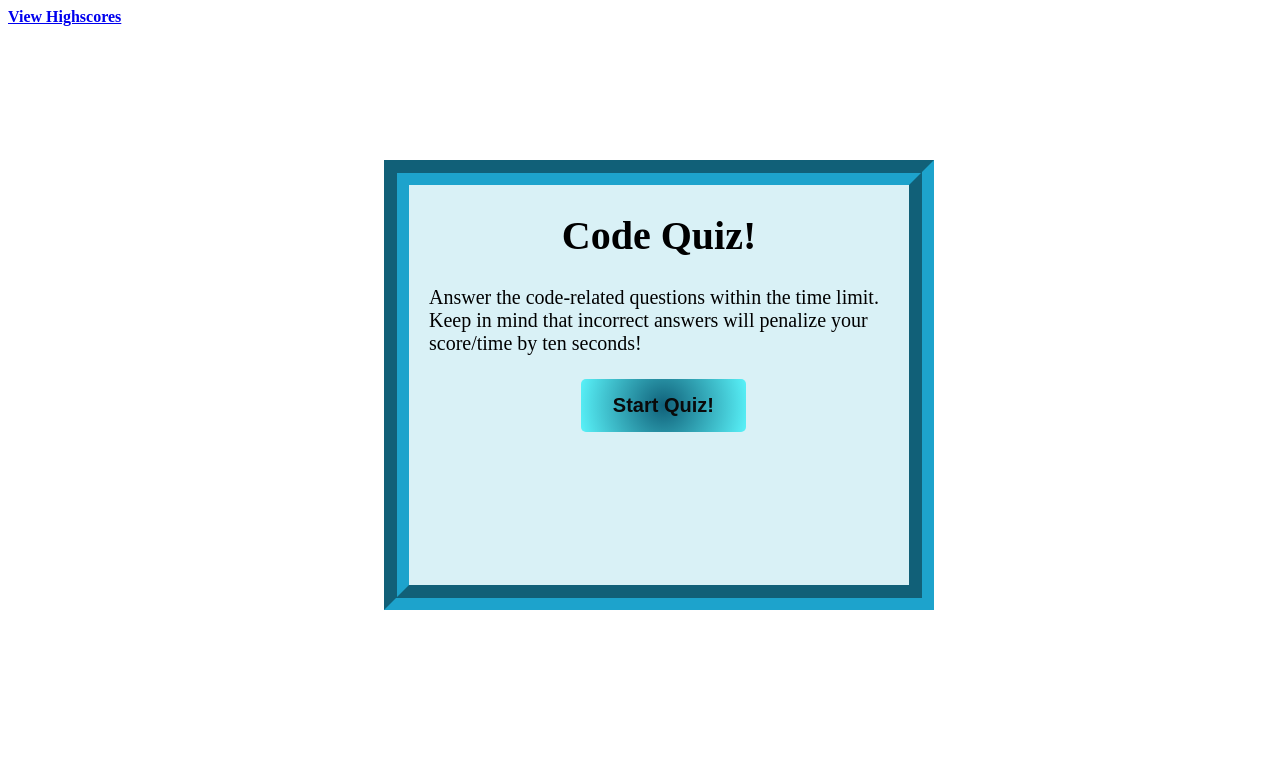
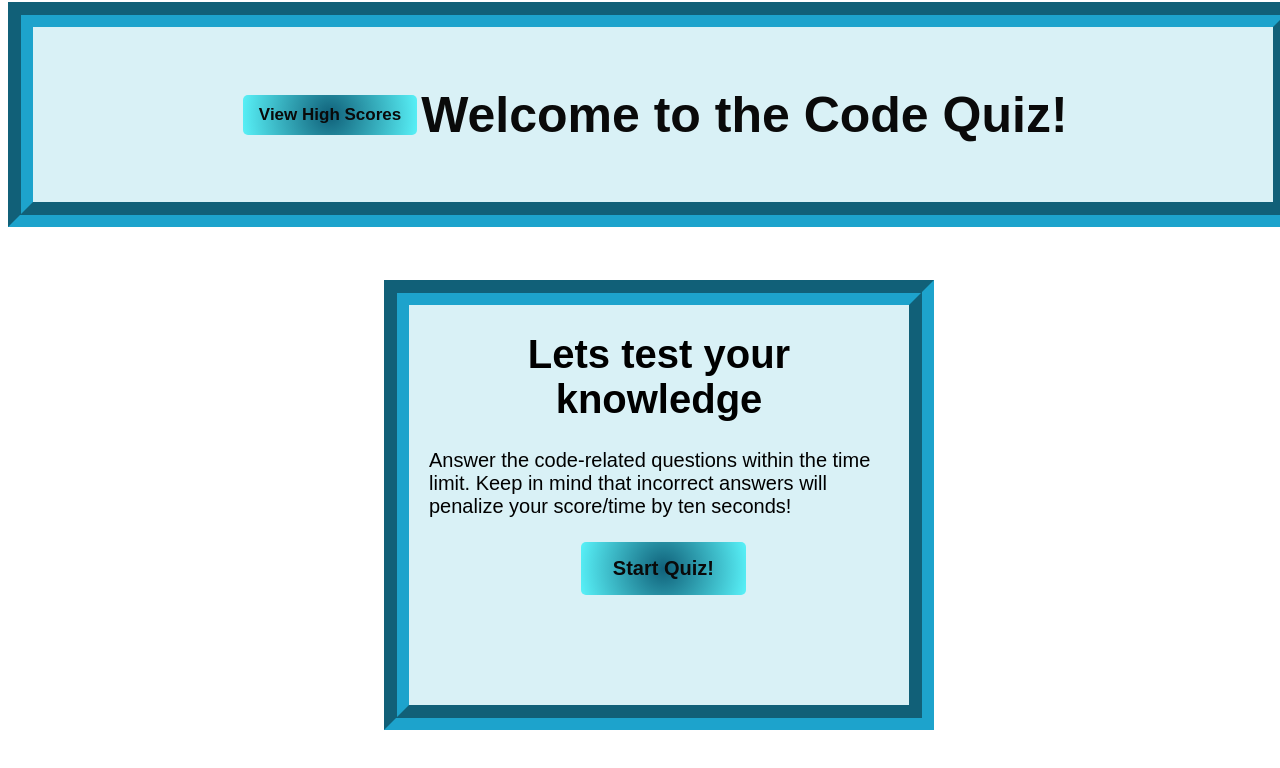
Before and after one commit to pat31477/Code-Quiz, a plain HTML site: page index.html in a window 1280 px wide. Drawn offline with Linux system fonts and the light colour scheme.

Commit message:
added header to index and highscores html, and modified css

```diff
--- a/Assets/CSS/style.css
+++ b/Assets/CSS/style.css
@@ -1,11 +1,28 @@
+.containerHead {
+    padding: 25px;
+    top: 2px;
+    position: absolute;
+    font-size: 25px;
+    font-family: 'Roboto Slab', arial;
+    background-color: rgb(217, 241, 246);
+    color: rgb(10, 10, 10);
+    border: 25px groove rgb(29, 163, 204);
+    border-color: rgb(29, 163, 204);
+    width: 93%;
+    display: flex;
+    justify-content: center;
+    align-items: center;
+  }
+
 #wrapper {
     position: absolute;
     left: 30%;
-    top: 20%;
+    top: 35%;
     width: 500px;
     height: 400px;
     border: 25px groove rgb(29, 163, 204);
     background-color: rgb(217, 241, 246);
+    font-family: 'Roboto Slab', arial;
 }
 #startTime {
     background-color: rgb(29, 163, 204);
@@ -13,11 +30,13 @@
     padding: 15px 32px;
     font-size: 20px;
     color: rgb(10, 10, 10);
+    font-family: 'Roboto Slab', arial;
 }
 #questionsDiv {
     margin: 20px;
     font-size: 20px;
     background-color: rgb(217, 241, 246);
+    font-family: 'Roboto Slab', arial;
 }
 
 #currentTime {
@@ -35,6 +54,7 @@
     width: auto;
     text-align: center;
     text-decoration: none;
+    font-family: 'Roboto Slab', arial;
 }
 
 #clear {
@@ -46,13 +66,14 @@
     top: 30%;
     right: 5%;
     text-align: center;
+    font-family: 'Roboto Slab', arial;
 }
 
 button {
     border: none;
     background: radial-gradient(circle, rgb(16, 97, 122) 0%, rgba(92, 246, 251, 0.954) 100%);
     background-color: #0f8aaf;
-    color: rgb(217, 241, 246);
+    color: rgb(10, 10, 10);
     border-radius: 5px;
     padding: 10px 16px 10px 16px;
     font-size: 17px;
@@ -69,15 +90,17 @@ button:hover {
 textarea {
     width: 90%;
     margin: 20px;
+    font-family: 'Roboto Slab', arial;
 }
 
 #Submit {
     background: rgb(43, 142, 235, 0.954) 100%);
-    background-color: #0f8aaf;
+    background-color: rgb(#0f8aaf);
     color: white;
     margin-left: 33%;
     padding: 15px 32px;
     font-size: 20px;
+    font-family: 'Roboto Slab', arial;
 
 }
 
--- a/index.html
+++ b/index.html
@@ -10,15 +10,19 @@
 </head>
 
 <body>
+    <header class="containerHead">
+        <button id="scores" onclick='location.href="highscores.html"'>View High Scores</button>
+        <h1 id="headLine">Welcome to the Code Quiz!</h1>
+    </header>
     <!-- Link to highscores -->
-    <a href="highscores.html"><strong>View Highscores</strong></a>
+
     <!-- This is a wrapper -->
     <div id="wrapper">
         <!-- Div for timer -->
         <div id="currentTime"></div>
         <!-- Div for quiz content -->
         <div id="questionsDiv">
-            <h1>Code Quiz!</h1>
+            <h1>Lets test your knowledge</h1>
             <p>Answer the code-related questions within the time limit.
                 Keep in mind that incorrect answers
                 will penalize your score/time by ten seconds!</p>
```
Also changed, not shown: highscores.html (+3 -0 lines).
